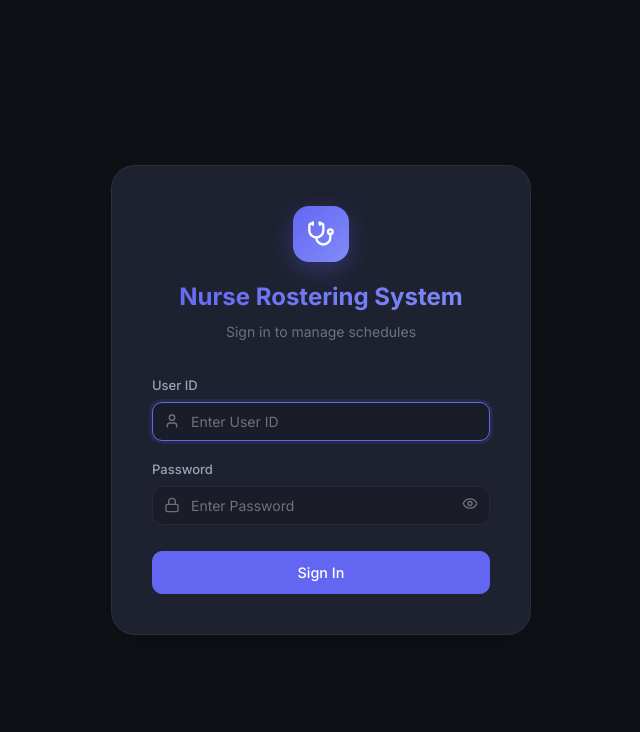
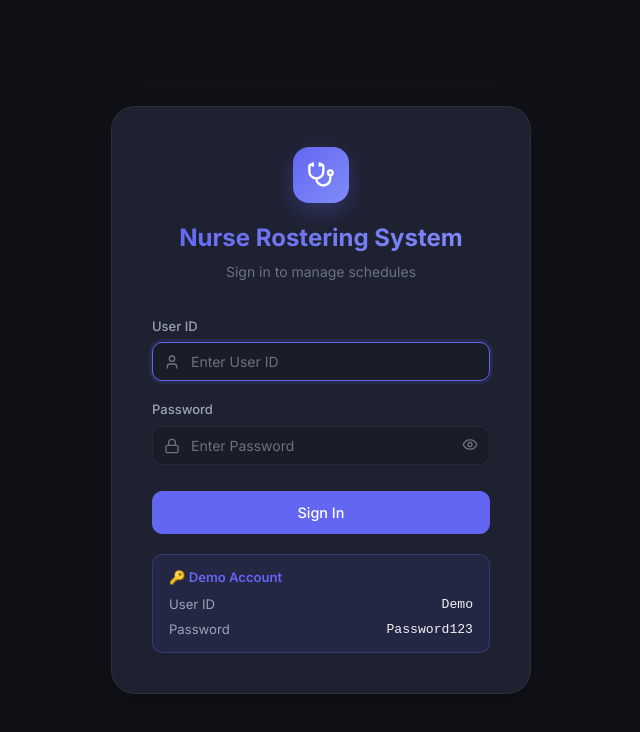
Before and after one commit to 666tec-max/prototype-nurse-roster, a React (Vite) app: page /login in a window 1280 px wide. Shown: the top 732 px of the page, without its empty margins (319-959 px from the left). Built offline with nearby package versions, Linux system fonts and the light colour scheme.

Commit message:
feat: show demo account credentials on login page

```diff
--- a/src/pages/LoginPage.jsx
+++ b/src/pages/LoginPage.jsx
@@ -114,6 +114,29 @@ export default function LoginPage() {
           </button>
         </form>
 
+        <div style={{
+          marginTop: 20,
+          padding: '12px 16px',
+          borderRadius: 'var(--radius-md)',
+          background: 'rgba(99, 102, 241, 0.1)',
+          border: '1px solid rgba(99, 102, 241, 0.25)',
+          fontSize: '0.82rem',
+          color: 'var(--text-secondary)',
+          lineHeight: 1.6,
+        }}>
+          <div style={{ fontWeight: 600, color: 'var(--accent-primary)', marginBottom: 6 }}>
+            🔑 Demo Account
+          </div>
+          <div style={{ display: 'flex', justifyContent: 'space-between' }}>
+            <span>User ID</span>
+            <code style={{ color: 'var(--text-primary)', fontFamily: 'monospace' }}>Demo</code>
+          </div>
+          <div style={{ display: 'flex', justifyContent: 'space-between', marginTop: 4 }}>
+            <span>Password</span>
+            <code style={{ color: 'var(--text-primary)', fontFamily: 'monospace' }}>Password123</code>
+          </div>
+        </div>
+
       </div>
     </div>
   );
```
